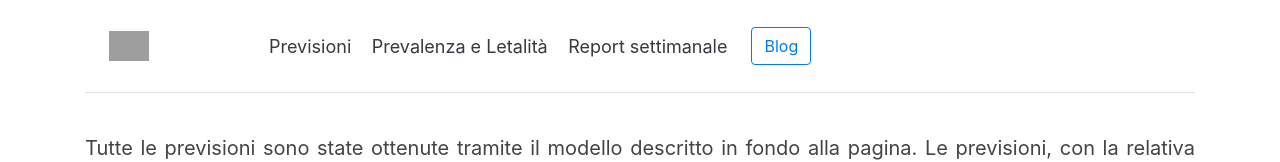
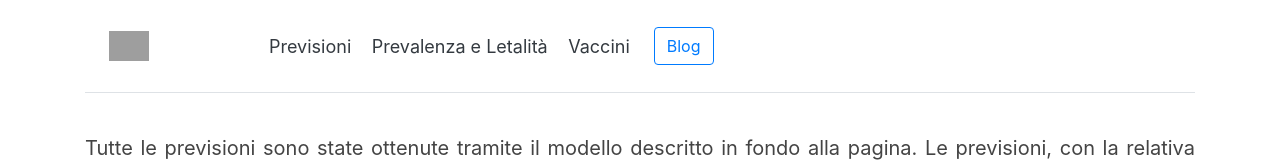
Before and after one commit to vincnardelli/covstat, a plain HTML site: page index.html in a window 1280 px wide. Shown: the top 162 px of the page. Drawn offline with nearby package versions, Linux system fonts and the light colour scheme; grey boxes are pictures that could not be loaded; a script that the page names is missing.

Commit message:
add vaccini in menu

```diff
--- a/index.html
+++ b/index.html
@@ -65,7 +65,7 @@
           <nav class="my-2 my-md-0 mr-md-3">
         <a class="p-2 text-dark" href="https://dashboard.covstat.it/">Previsioni</a>
         <a class="p-2 text-dark" href="https://dashboard.covstat.it/prevalenza_letalita.html">Prevalenza e Letalità</a>
-        <a class="p-2 text-dark" href="https://covstat.it/report/">Report settimanale</a>
+        <a class="p-2 text-dark" href="https://dashboard.covstat.it/vaccini.html">Vaccini</a>
       </nav>
       <a class="btn btn-outline-primary" href="https://covstat.it/">Blog</a>
 
```
Also changed, not shown: prevalenza_letalita.html (+1 -1 lines), vaccini.html (+3 -3 lines).
